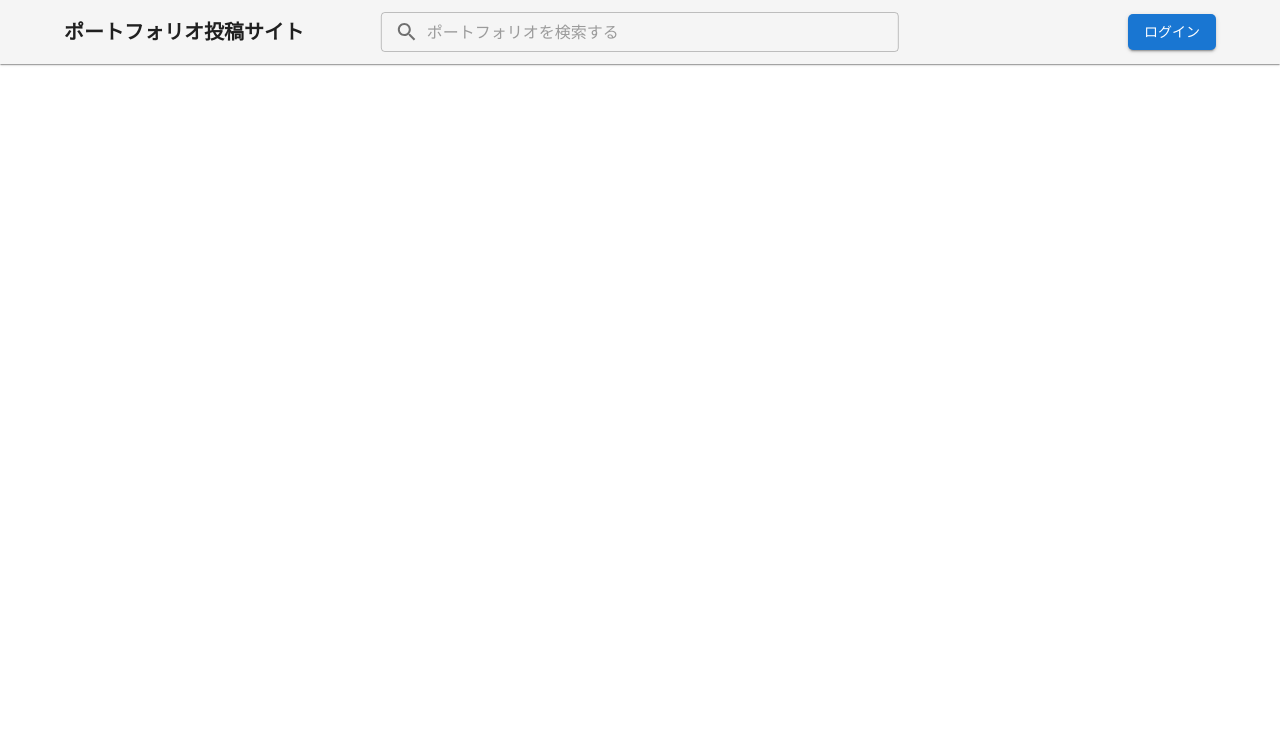
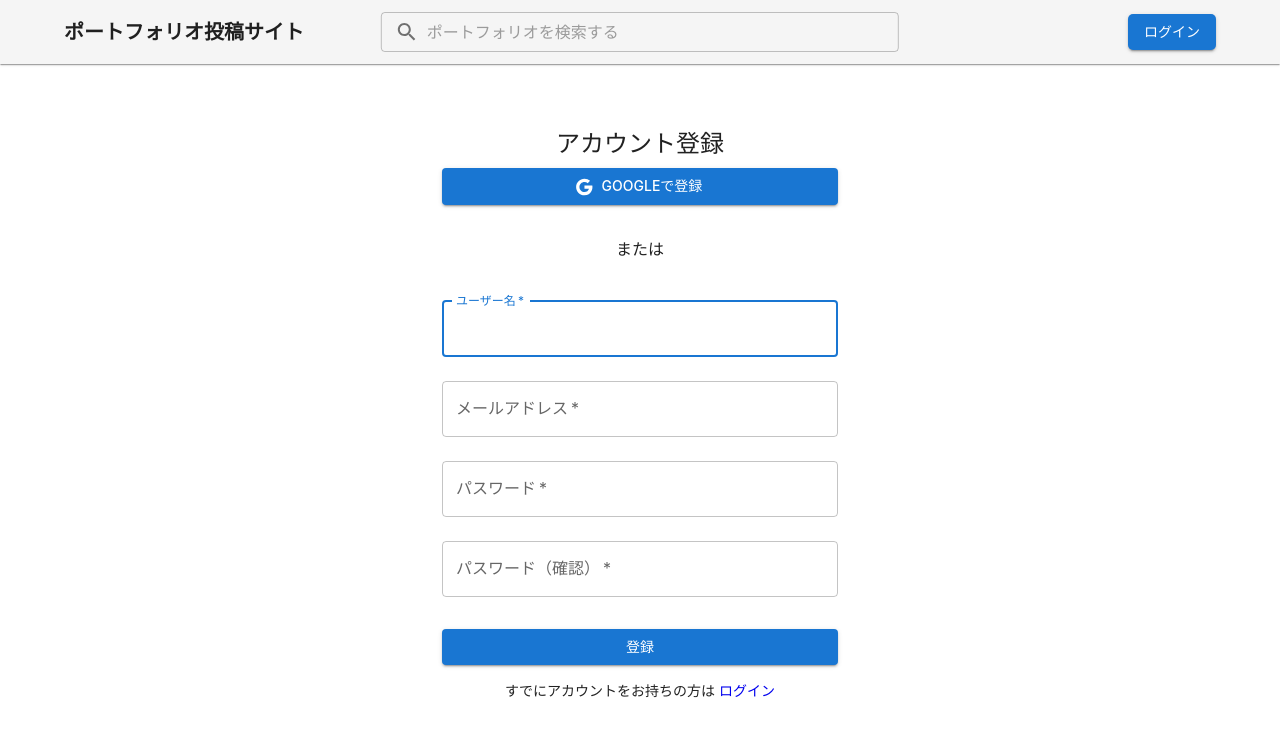
Before and after one commit to Amattodev/Portfolio_project, a React (Create React App) app in the folder frontend/: page /signup in a window 1280 px wide. Shown: the top 736 px of the page. Built offline with nearby package versions, Linux system fonts and the light colour scheme.

Commit message:
新規登録画面作成

```diff
--- a/frontend/src/App.js
+++ b/frontend/src/App.js
@@ -4,6 +4,7 @@ import CssBaseline from '@mui/material/CssBaseline';
 import theme from './theme';
 import Header from './layout/Header';
 import PortfolioList from './pages/PortfolioList';
+import SignUp from './pages/Signup';
 
 function App() {
   return (
@@ -13,6 +14,7 @@ function App() {
         <Header />
         <Routes>
           <Route path="/" element={<PortfolioList />} />
+          <Route path="/signup" element={<SignUp />}></Route>
         </Routes>
       </Router>
     </ThemeProvider>
--- a/frontend/src/components/LoginModal.js
+++ b/frontend/src/components/LoginModal.js
@@ -1,5 +1,6 @@
 import { Modal, Box, Typography, TextField, Button, Divider } from '@mui/material';
 import GoogleIcon from '@mui/icons-material/Google';
+import { Link } from 'react-router-dom';
 function LoginModal({ open, onClose, onLogin }) {
 
     //認証の機能はまだなので、一旦Googleログインボタンのクリックだけでログインできるようにしている
@@ -67,7 +68,16 @@ function LoginModal({ open, onClose, onLogin }) {
                     <Typography variant="body2">
                         アカウントをお持ちでない方は
                     </Typography>
-                    <Button color="primary"  sx={{ textTransform: 'none', ml: 0.5 }}>
+                    <Button
+                        color="primary"
+                        component={Link}
+                        to="/signup"
+                        onClick={onClose}
+                        sx={{
+                            textTransform: 'none',
+                            ml: 0.5
+                        }}
+                    >
                         新規登録
                     </Button>
                 </Box>
--- /dev/null
+++ b/frontend/src/pages/Signup.js
@@ -0,0 +1,87 @@
+import { Box, Typography, TextField, Button, Container, Paper, Divider } from '@mui/material';
+import GoogleIcon from '@mui/icons-material/Google';
+import { Link } from 'react-router-dom';
+function SignUp() {
+    const handleGoogleSignup = () => {
+        console.log('Googleで登録');
+    }
+
+    return (
+        <Container maxWidth="xs">
+            <Box
+                sx={{
+                    marginTop: 8,
+                    display: 'flex',
+                    flexDirection: 'column',
+                    alignItems: 'center',
+                }}
+            >
+                <Typography component="h1" variant="h5" align="center" gutterBottom>
+                    アカウント登録
+                </Typography>
+                <Button
+                    fullWidth
+                    variant="contained"
+                    startIcon={<GoogleIcon />}
+                    onClick={handleGoogleSignup}
+                    sx={{ mb: 2 }}
+                    >
+                    Googleで登録
+                </Button>
+                <Divider sx={{ my: 2 }}>または</Divider>
+                <Box component="form" sx={{ mt: 1}}>
+                    <TextField
+                        margin="normal"
+                        required
+                        fullWidth
+                        label="ユーザー名"
+                        name="username"
+                        autoFocus
+                    />
+                    <TextField
+                        margin="normal"
+                        required
+                        fullWidth
+                        label="メールアドレス"
+                        name="email"
+                        type="email"
+                    />
+                    <TextField
+                        margin="normal"
+                        required
+                        fullWidth
+                        name="password"
+                        label="パスワード"
+                        type="password"
+                    />
+                    <TextField
+                        margin="normal"
+                        required
+                        fullWidth
+                        name="confirmPassword"
+                        label="パスワード（確認）"
+                        type="password"
+                    />
+                    <Button
+                        type="submit"
+                        fullWidth
+                        variant="contained"
+                        sx={{ mt: 3, mb: 2 }}
+                    >
+                        登録
+                    </Button>
+                    <Box sx={{ textAlign: 'center' }}>
+                        <Typography variant="body2">
+                            すでにアカウントをお持ちの方は
+                            <Link to="/" style={{ textDecoration: 'none', marginLeft: '4px' }}>
+                                ログイン
+                            </Link>
+                        </Typography>
+                    </Box>
+                </Box>
+            </Box>
+        </Container>
+    )
+}
+
+export default SignUp;
```
Also changed, not shown: 1 other file (tests, documents, lock files or other folders).
